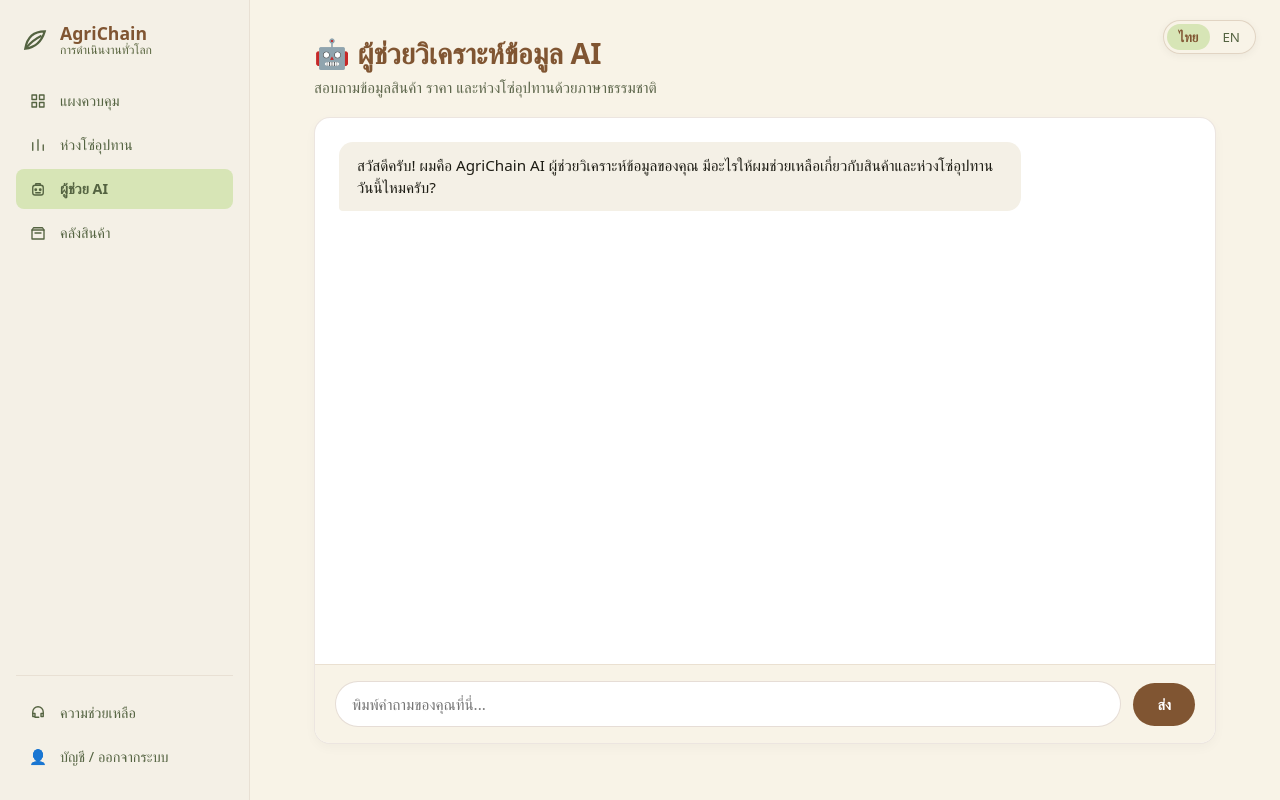
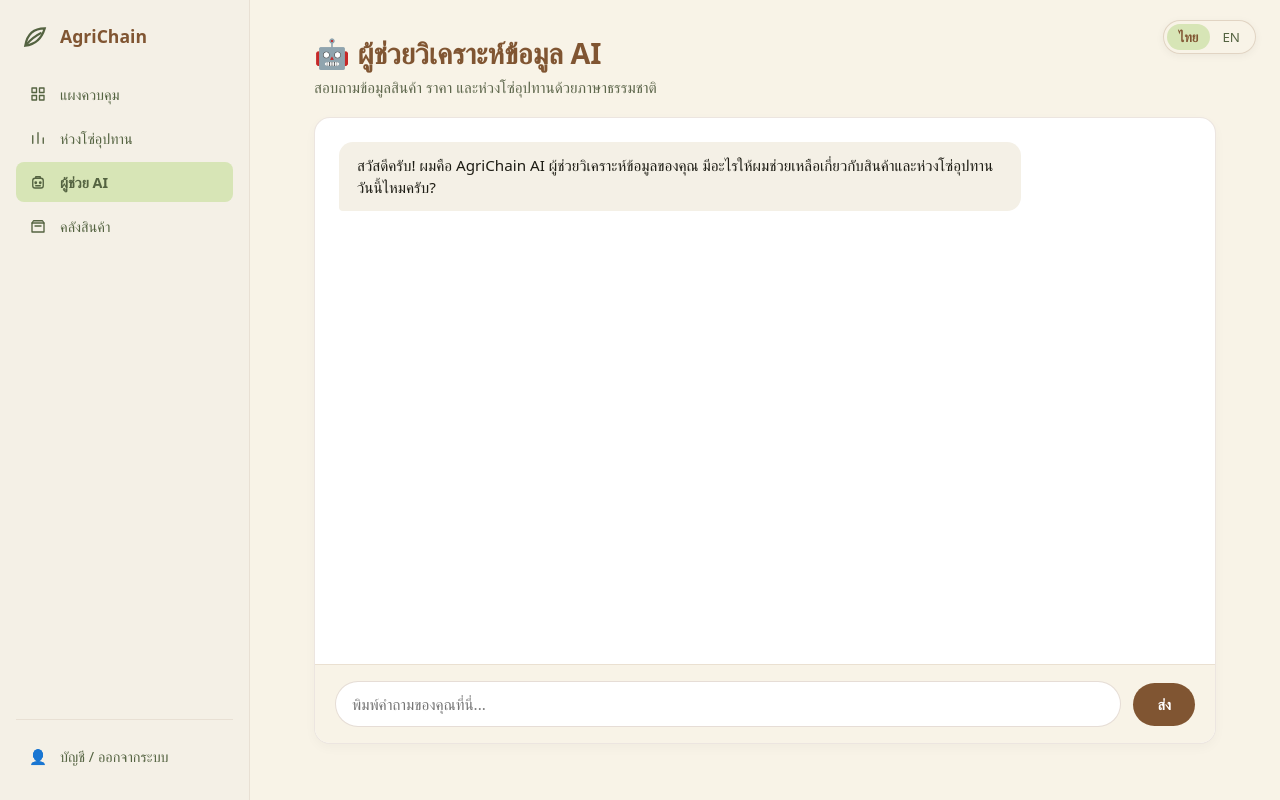
Before and after one commit to paldee/CLOUD, a website: page public/agent.html in a window 1280 px wide. Drawn offline with Linux system fonts and the light colour scheme.

Commit message:
Add files via upload

```diff
--- a/public/agent.html
+++ b/public/agent.html
@@ -321,7 +321,7 @@
                         <path d="M21 4C12 4 5 8 3 20c8-1 15-6 18-16Z" />
                         <path d="M4 19c4-5 8-8 14-11" />
                     </svg>
-                    <div class="brand-title">AgriChain<span>การดำเนินงานทั่วโลก</span></div>
+                    <div class="brand-title">AgriChain</div>
                 </div>
                 <ul class="nav-menu">
                     <li class="nav-item"><a href="#">
@@ -348,10 +348,6 @@
                 </ul>
             </div>
             <ul class="sidebar-bottom">
-                <li class="nav-item"><a href="#">
-                    <span class="nav-icon"><svg viewBox="0 0 24 24"><path d="M5 14v-2a7 7 0 0 1 14 0v2"/><path d="M5 14h3v4H5zM16 14h3v4h-3z"/><path d="M8 19h5"/></svg></span>
-                    <span class="label" data-i18n="help">ความช่วยเหลือ</span>
-                </a></li>
                 <li class="nav-item">
                     <a href="index.html" id="accountBtn">
                         <span class="nav-icon">👤</span>
```
